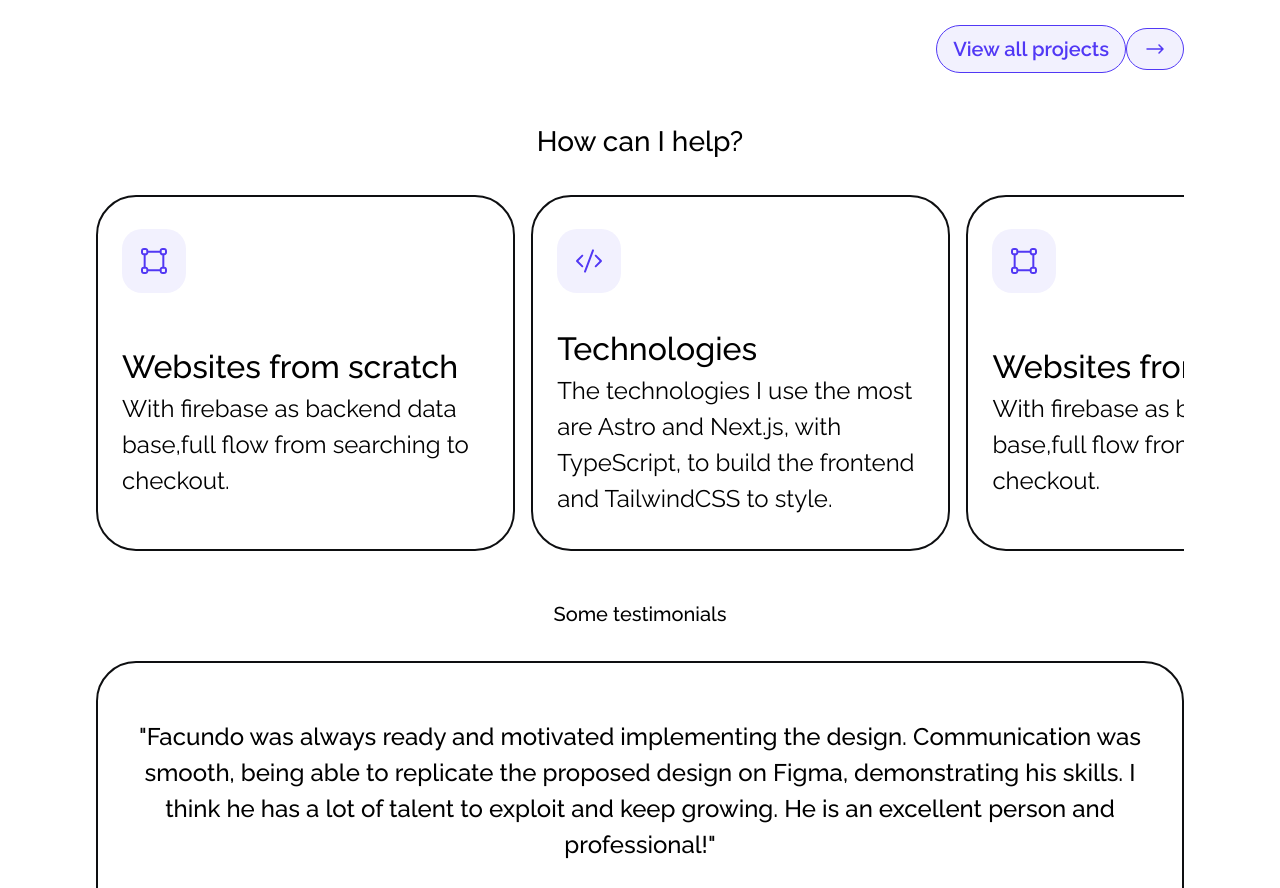
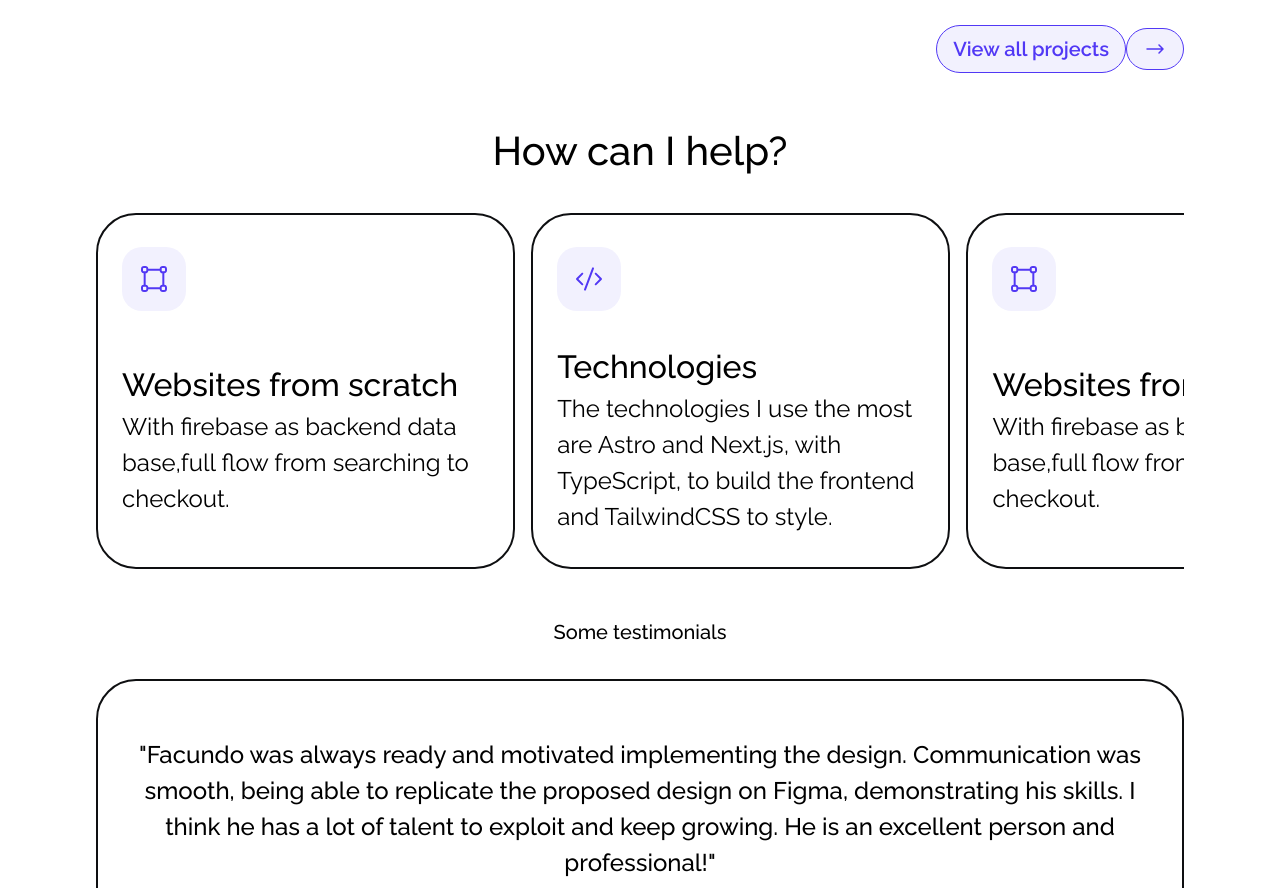
Before and after one commit to facusole/facundo-portfolio, an Astro site: page / in a window 1280 px wide. Shown: the part 1220-2108 px from the top of the page. Built offline with nearby package versions, Linux system fonts and the light colour scheme; Astro itself is replaced by a stand-in of ours.

Commit message:
Add desktop responsive to skills component

```diff
--- a/src/components/Skills.astro
+++ b/src/components/Skills.astro
@@ -68,4 +68,11 @@ import SmallCard from "./smallCard/SmallCard.astro";
             display: none;
         }
     }
+
+    @media (min-width: 768px) {
+
+        h2 {
+            font-size: var(--fs__40);
+        }
+    }
 </style>
```
